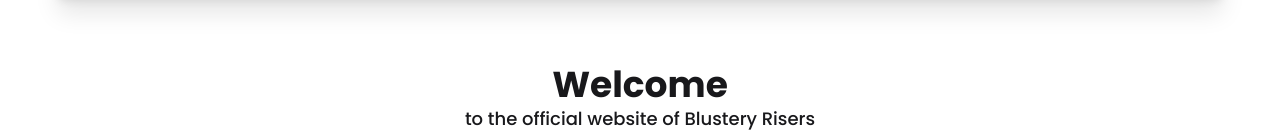
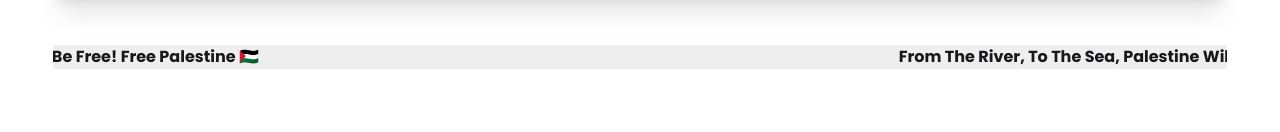
Before and after one commit to imam-hasan-jami/Blustery-Risers, a React (Vite) app: page / in a window 1280 px wide. Shown: the part 471-603 px from the top of the page. Built offline with nearby package versions, Linux system fonts and the light colour scheme.

Commit message:
updated tagline

```diff
--- a/src/components/TagLine.jsx
+++ b/src/components/TagLine.jsx
@@ -3,10 +3,10 @@ import Marquee from 'react-fast-marquee';
 
 const TagLine = () => {
     return (
-      <div className="bg-base-300 mt-3">
+      <div className="bg-base-300 mt-10">
         <Marquee className="space-x-3" pauseOnHover={true} speed={50}>
           <p className="font-bold">
-            Welcome to the official website of CZS Blustery Risers
+            From The River, To The Sea, Palestine Will Be Free! Free Palestine 🇵🇸
           </p>
         </Marquee>
       </div>
--- a/src/pages/Home.jsx
+++ b/src/pages/Home.jsx
@@ -2,6 +2,7 @@ import React from 'react';
 import Slider from '../components/Slider';
 import AboutUs from '../components/AboutUs';
 import Team from '../components/Team';
+import TagLine from '../components/TagLine';
 import PlayersContainer from '../components/PlayersContainer';
 
 
@@ -11,13 +12,14 @@ const Home = () => {
             <div>
                 <Slider />
             </div>
-            {/* <div>
+            <div>
                 <TagLine />
-            </div> */}
+            </div>
             <div>
                 <AboutUs />
             </div>
             <div>
+                {/* manager */}
                 <Team />
             </div>
             <div>
```
